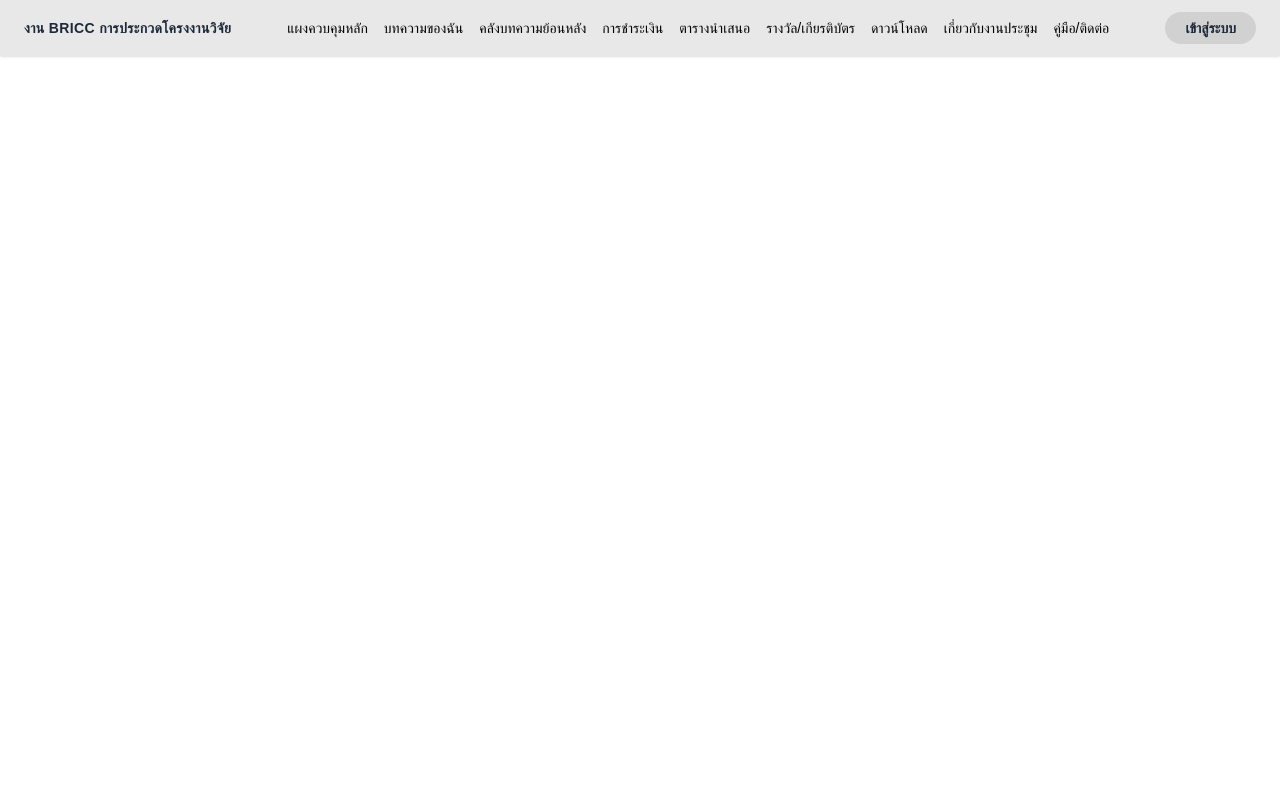
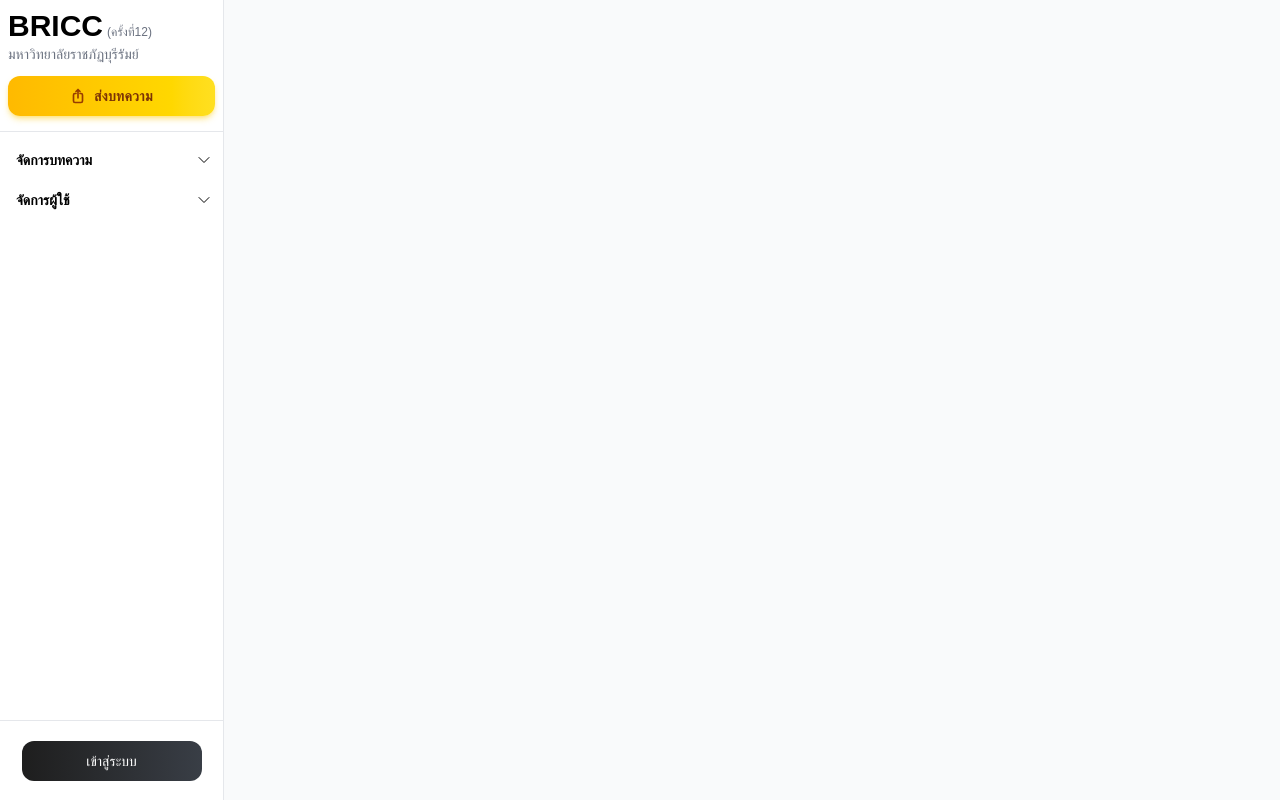
Before and after one commit to chitcha-aaa/project, a Nuxt app: page / in a window 1280 px wide. Built offline with nearby package versions, Linux system fonts and the light colour scheme; no server answers; the database is empty; a web font is replaced by a local one.

Commit message:
add navbar round 6

```diff
--- a/app/pages/index.vue
+++ b/app/pages/index.vue
@@ -1,50 +1,8 @@
 <template>
-  <div class="min-h-screen bg-white font-sarabun">
-
-    <!-- Navbar -->
-    <nav class="w-full bg-[#E8E8E8] px-6 py-3 flex items-center justify-between shadow-sm">
-      <!-- Left: Site name -->
-      <span class="text-sm font-bold text-gray-800 tracking-wide">
-        งาน BRICC การประกวดโครงงานวิจัย
-      </span>
-
-      <!-- Menu -->
-      <div>
-        <li class="flex gap-4 text-sm">
-          <ul>แผงควบคุมหลัก</ul>
-          <ul>บทความของฉัน</ul>
-          <ul>คลังบทความย้อนหลัง</ul>
-          <ul>การชำระเงิน</ul>
-          <ul>ตารางนำเสนอ</ul>
-          <ul>รางวัล/เกียรติบัตร</ul>
-          <ul>ดาวน์โหลด</ul>
-          <ul>เกี่ยวกับงานประชุม</ul>
-          <ul>คู่มือ/ติดต่อ</ul>
-        </li>
-      </div>
-
-      <!-- Right: ถ้า login แล้วแสดงปุ่มไปหน้า Dashboard, ถ้ายังไม่ login แสดงปุ่มเข้าสู่ระบบ -->
-      <NuxtLink
-        v-if="dashboardPath"
-        :to="dashboardPath"
-        class="bg-[#1A1A1A] hover:bg-[#404040] text-white font-bold text-sm px-5 py-1.5 rounded-full transition-colors duration-200 cursor-pointer"
-      >
-        ไปที่ Dashboard
-      </NuxtLink>
-      <NuxtLink
-        v-else
-        to="/login"
-        class="bg-[#D1D1D1] hover:bg-[#BDBDBD] text-gray-800 font-bold text-sm px-5 py-1.5 rounded-full transition-colors duration-200 cursor-pointer"
-      >
-        เข้าสู่ระบบ
-      </NuxtLink>
-    </nav>
-
-    <!-- Page content -->
-    <div class="p-8">
-      <!-- เนื้อหาหน้าหลักใส่ที่นี่ -->
-    </div>
-
+  <div class="flex bg-[#F9FAFB]">
+    <AppSidebar />
+    <main>
+    </main>
   </div>
 </template>
 
--- a/app/pages/test.vue
+++ b/app/pages/test.vue
@@ -1,10 +1,11 @@
+<!-- pages/dashboard.vue หรือหน้าไหนก็ได้ -->
 <template>
-  <div class="flex">
-    <AppSidebar />
-    <main class="flex-1 p-4">
-      <h1>หน้าทดสอบ</h1>
-    </main>
-  </div>
+    <div class="flex">
+        <AppSidebar /> <!-- ← แค่นี้พอ! -->
+        <main class="flex-1 p-4">
+            เนื้อหาหน้านี้
+        </main>
+    </div>
 </template>
 
 <script setup lang="ts">
```
Also changed, not shown: index.txt (added).
